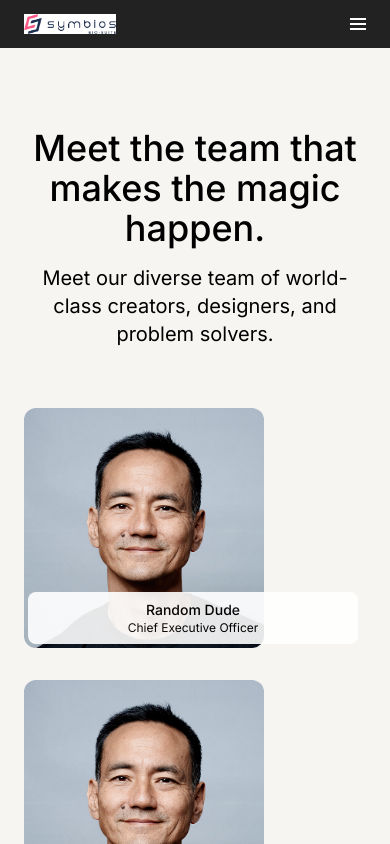
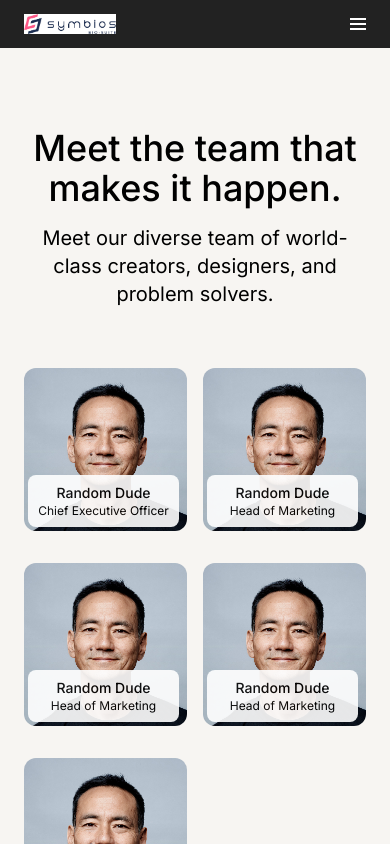
Before and after one commit to spencerhum04/symbios, a React (Vite) app: page /about in a window 390 px wide. Shown: the top 844 px of the page. Built offline with nearby package versions, Linux system fonts and the light colour scheme.

Commit message:
fix: about page to be responsive

```diff
--- a/src/components/Member.tsx
+++ b/src/components/Member.tsx
@@ -1,7 +1,7 @@
 export default function Member({ image, name, title } : { image: string, name: String, title: String }) {
     return (
         <div className="relative rounded-xl">
-            <img src={image} className="rounded-xl w-60" />
+            <img src={image} className="rounded-xl sm:w-60" />
             <div className="flex flex-col items-center">
                 <div className="absolute bg-white opacity-90 p-2 text-center rounded-lg left-1 right-2 bottom-1">
                     <div className="text-sm font-medium">{name}</div>
--- a/src/routes/about/sections/introduction.tsx
+++ b/src/routes/about/sections/introduction.tsx
@@ -2,7 +2,7 @@ export default function Introduction() {
     return (
         <div className="px-6 sm:px-32">
             <div className="flex flex-col text-center flex flex-col gap-4">
-                <div className="text-4xl font-medium">Meet the team that makes the magic happen.</div>
+                <div className="text-4xl font-medium">Meet the team that makes it happen.</div>
                 <div className="text-xl">Meet our diverse team of world-class creators, designers, and problem solvers.</div>
             </div>
         </div>
--- a/src/routes/about/sections/team.tsx
+++ b/src/routes/about/sections/team.tsx
@@ -4,7 +4,7 @@ import dude from "../../../assets/dude.png"
 export default function() {
     return (
         <div className="px-6 sm:px-32">
-            <div className="flex flex-col sm:grid grid-cols-4 gap-x-4 gap-y-8">
+            <div className="flex flex-col grid grid-cols-2 sm:grid-cols-4 gap-x-4 gap-y-8">
                 <Member image={dude} name={"Random Dude"} title={"Chief Executive Officer"} />
                 <Member image={dude} name={"Random Dude"} title={"Head of Marketing"} />
                 <Member image={dude} name={"Random Dude"} title={"Head of Marketing"} />
```
